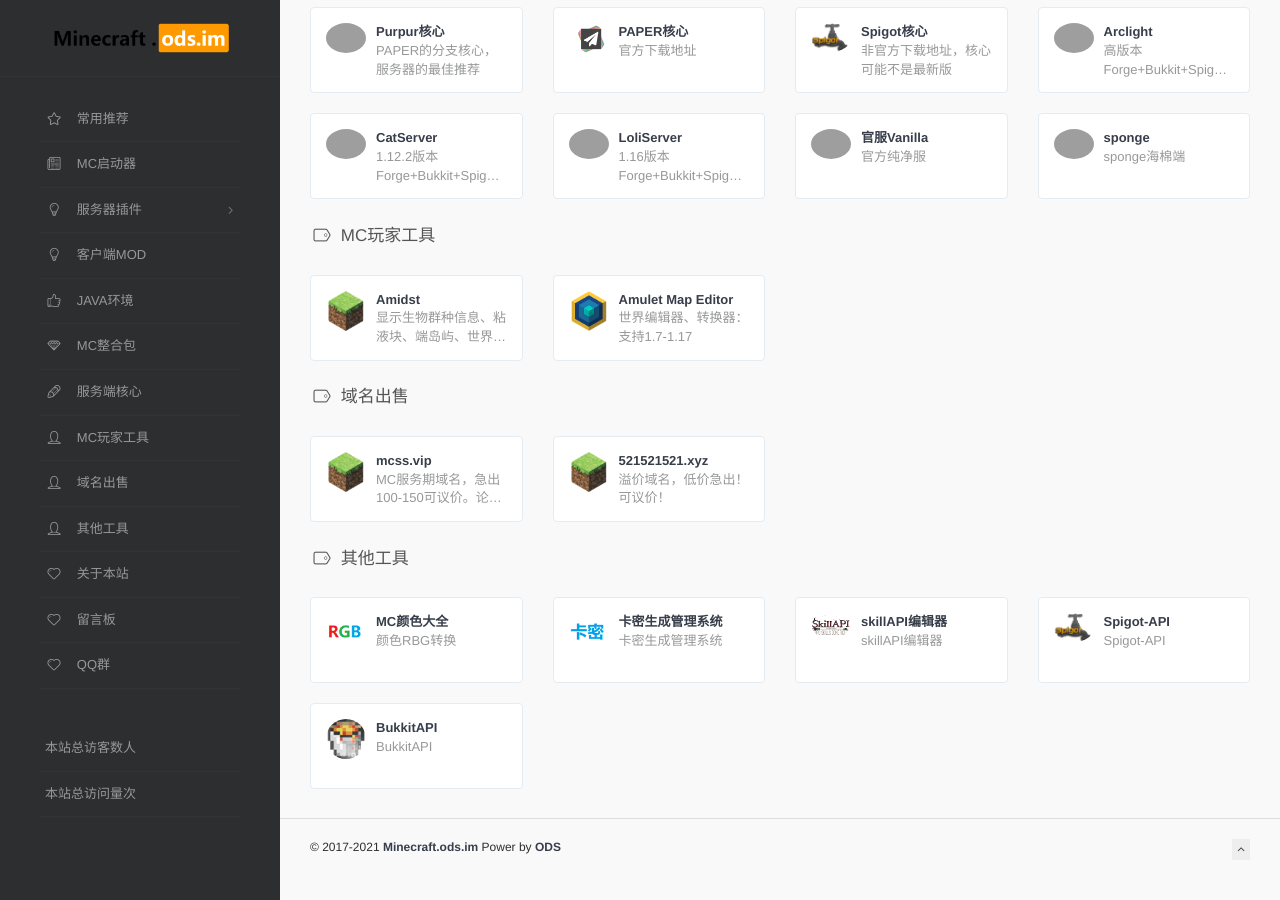
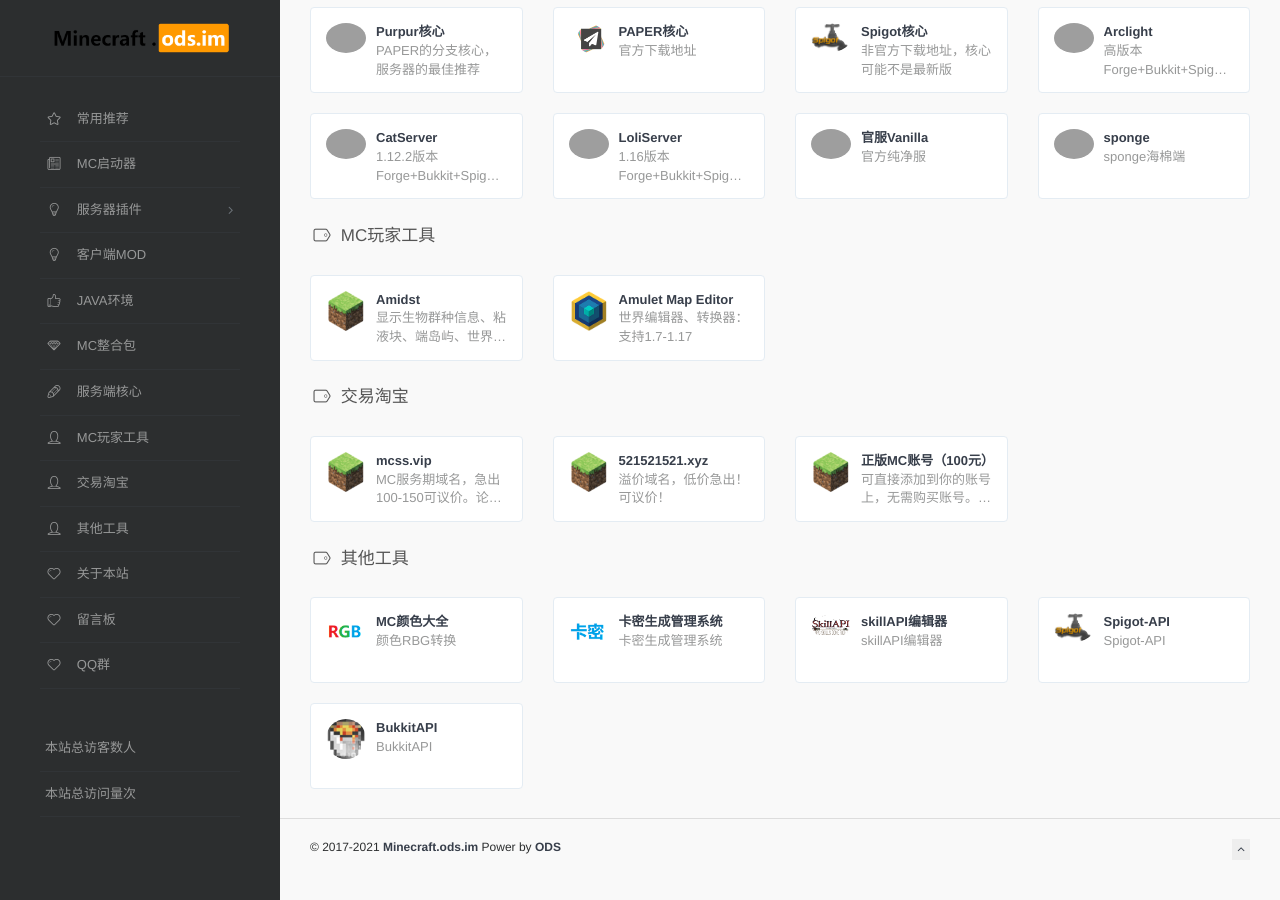
Before and after one commit to vlian5/Minecraft, a Jekyll site: the page built from index.html, in a window 1280 px wide and 900 px high, scrolled down 3660 px. Built offline with Jekyll 4.4.1, drawn with Linux system fonts in a browser that asks for light colours; comment, search, counter and statistics services are not loaded; grey boxes are pictures that could not be loaded.

Commit message:
Update Minecraft.yml

```diff
--- a/_data/Minecraft.yml
+++ b/_data/Minecraft.yml
@@ -455,7 +455,7 @@
       logo: /assets/images/logos/AmuletMapEditor.webp
       url: https://www.amuletmc.com/
       description: 世界编辑器、转换器：支持1.7-1.17
-- name: 域名出售
+- name: 交易淘宝
   icon: linecons-user
   links:
     - title: mcss.vip
@@ -466,6 +466,10 @@
       logo: /assets/images/logos/favicon.ico
       url: https://mi.aliyun.com/detail/online.html?spm=5176.8105420.1024.2.16d92d19btLzsN&domainName=521521521.xyz&orgType=0&productType=2
       description: 溢价域名，低价急出！可议价！
+    - title: 正版MC账号（100元）
+      logo: /assets/images/logos/favicon.ico
+      url: tencent://message/?uin=878269086
+      description: 可直接添加到你的账号上，无需购买账号。有疑问可详谈
 - name: 其他工具
   icon: linecons-user
   links:
```
